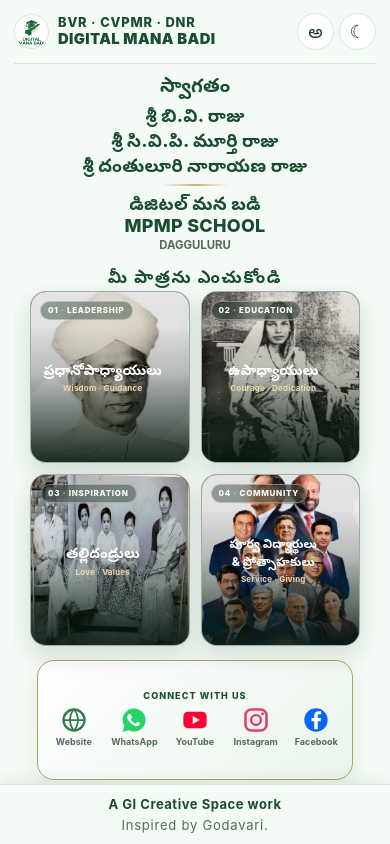
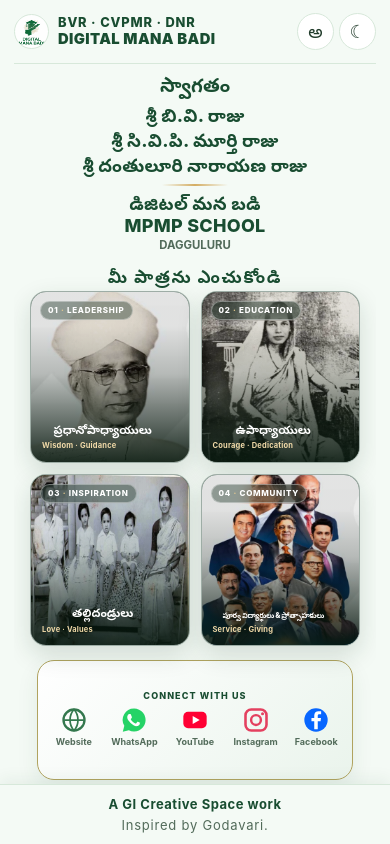
Before and after one commit to gicreativespace/Digitalmanabadi, a plain HTML site: page index.html in a window 390 px wide. Drawn offline with Linux system fonts and the light colour scheme.

Commit message:
Refine Welcome role card title alignment
Anchor role names at the bottom and keep Telugu titles on one line.

```diff
--- a/css/styles.css
+++ b/css/styles.css
@@ -1014,3 +1014,49 @@ body{font-size:18px;line-height:1.65}
  .main-view:has(.welcome-panel) .role-card.role-tile,
  .main-view:has(.welcome-panel) .role-tile .role-photo{transition:none}
 }
+
+
+/* Welcome role-card text alignment refinement: keep role identity on one line at the bottom. */
+.main-view:has(.welcome-panel) .role-card.role-tile{
+ justify-content:flex-end!important;
+}
+.main-view:has(.welcome-panel) .role-tile .role-copy{
+ position:absolute!important;left:13px!important;right:27px!important;bottom:13px!important;
+ display:flex!important;flex-direction:column!important;align-items:flex-start!important;
+ justify-content:flex-end!important;gap:4px!important;width:auto!important;
+ min-width:0!important;margin:0!important;padding:0!important;text-align:left!important;
+}
+.main-view:has(.welcome-panel) .role-tile .role-copy strong{
+ display:block!important;width:100%!important;max-width:100%!important;
+ white-space:nowrap!important;word-break:keep-all!important;overflow-wrap:normal!important;
+ text-wrap:nowrap!important;line-height:1.35!important;letter-spacing:0!important;
+ font-size:clamp(12px,1.25vw,16px)!important;
+}
+.main-view:has(.welcome-panel) .role-tile[data-role="community"] .role-copy strong{
+ font-size:clamp(8px,.78vw,10px)!important;letter-spacing:-.035em!important;
+}
+.main-view:has(.welcome-panel) .role-tile .role-copy small,
+.main-view:has(.welcome-panel) .role-tile .role-tagline{
+ white-space:nowrap!important;line-height:1.25!important;
+}
+@media(max-width:760px){
+ .main-view:has(.welcome-panel) .role-tile .role-copy{
+  left:11px!important;right:25px!important;bottom:11px!important;gap:3px!important;
+ }
+ .main-view:has(.welcome-panel) .role-tile .role-copy strong{
+  font-size:clamp(11px,3vw,14px)!important;
+ }
+ .main-view:has(.welcome-panel) .role-tile[data-role="community"] .role-copy strong{
+  font-size:clamp(7px,1.9vw,9px)!important;letter-spacing:-.045em!important;
+ }
+ .main-view:has(.welcome-panel) .role-tile .role-copy small{font-size:9px!important}
+ .main-view:has(.welcome-panel) .role-tile .role-tagline{font-size:7.5px!important}
+}
+@media(max-width:380px){
+ .main-view:has(.welcome-panel) .role-tile .role-copy{
+  left:9px!important;right:22px!important;bottom:9px!important;
+ }
+ .main-view:has(.welcome-panel) .role-tile[data-role="community"] .role-copy strong{
+  font-size:7px!important;letter-spacing:-.05em!important;
+ }
+}
```
Also changed, not shown: service-worker.js (+1 -1 lines).
